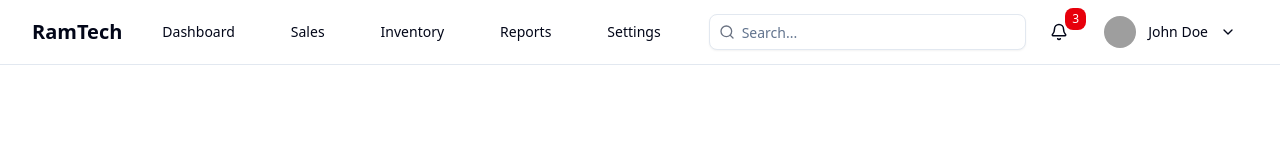
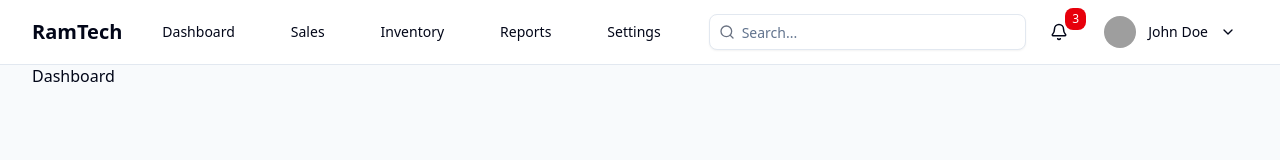
Before and after one commit to acerapa/sims-sv, a SvelteKit app: page / in a window 1280 px wide. Shown: the top 160 px of the page. Built offline with nearby package versions, Linux system fonts and the light colour scheme; grey boxes are pictures that could not be loaded.

Commit message:
Setup dashboard page

```diff
--- a/src/lib/components/layout/Header.svelte
+++ b/src/lib/components/layout/Header.svelte
@@ -14,7 +14,7 @@
 	import Badge from '../ui/badge/badge.svelte';
 </script>
 
-<header class="border-b border-border bg-white">
+<header class="fixed top-0 left-0 w-full border-b border-border bg-white">
 	<div class="mx-auto flex max-w-7xl gap-8 px-4 sm:px-6 lg:px-8">
 		<div class="flex h-16 flex-1 items-center justify-between gap-6">
 			<div class="flex">
--- a/src/routes/+layout.svelte
+++ b/src/routes/+layout.svelte
@@ -6,5 +6,9 @@
 
 <div class="flex min-h-screen flex-col">
 	<Header />
-	{@render children()}
+	<div class="mt-16 h-[calc(100vh_-_64px)] bg-slate-50">
+		<main class="mx-auto w-full max-w-7xl px-4 sm:px-6 lg:px-8">
+			{@render children()}
+		</main>
+	</div>
 </div>
--- a/src/routes/+page.svelte
+++ b/src/routes/+page.svelte
@@ -1,6 +1,8 @@
 <svelte:head>
-	<title>Home</title>
-	<meta name="description" content="RamTech" />
+	<title>RamTech | Dashboard</title>
+	<meta name="description" content="RamTech Dashboard" />
 </svelte:head>
 
-<section></section>
+<section>
+	<h1>Dashboard</h1>
+</section>
```
